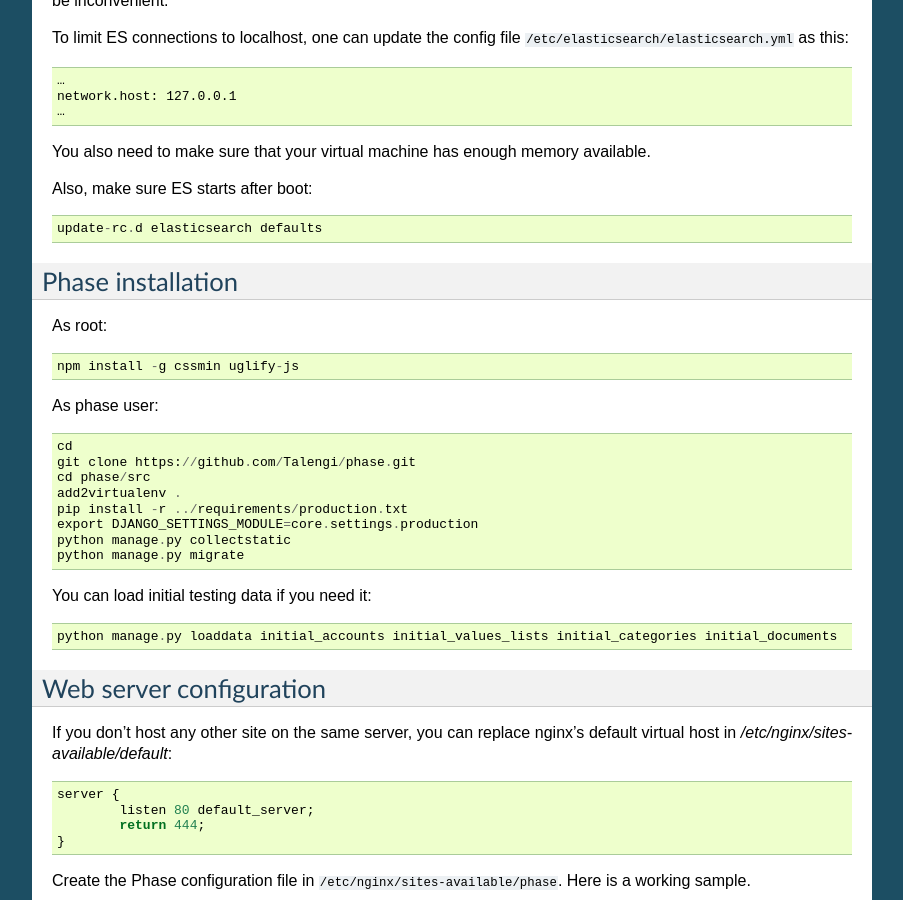
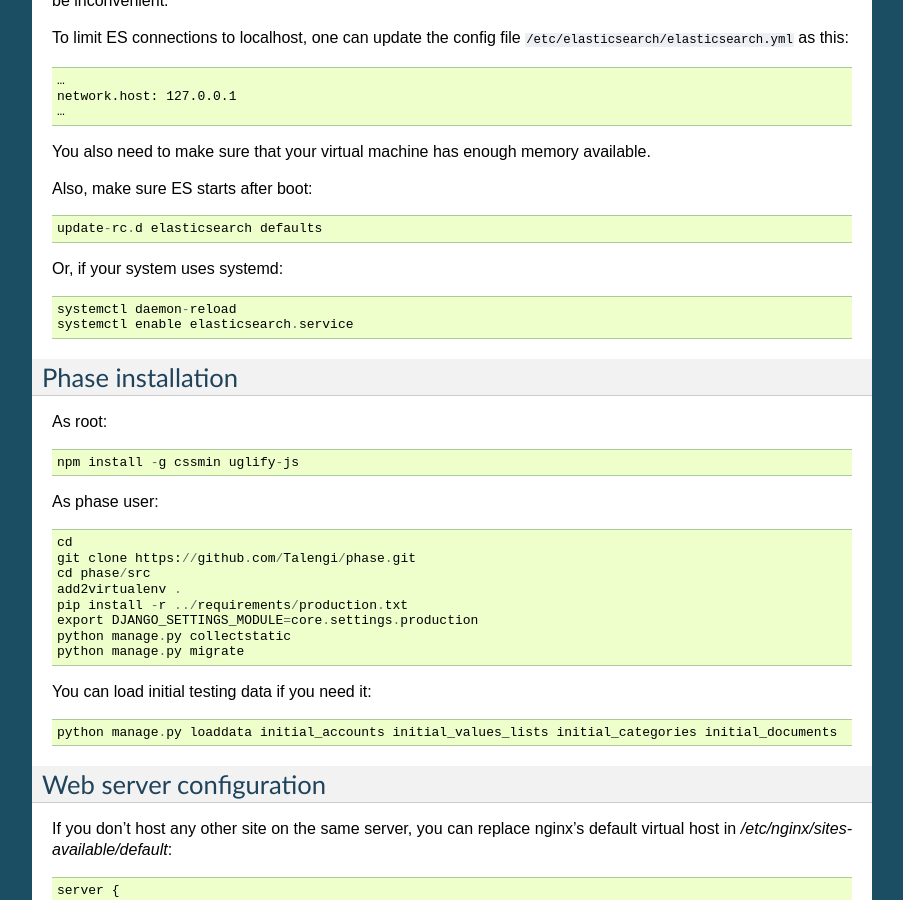
Before and after one commit to Talengi/phase, a Sphinx documentation site: the page built from docs/deployment.rst, in a window 1280 px wide and 900 px high, scrolled down 3396 px. Shown: the whole window, without its empty margins (198-1101 px from the left). Built offline with Sphinx 7.4.7, drawn with Linux system fonts in a browser that asks for light colours.

Commit message:
Update doc about es install w/ systemd

```diff
--- a/docs/deployment.rst
+++ b/docs/deployment.rst
@@ -212,6 +212,11 @@ Also, make sure ES starts after boot::
 
     update-rc.d elasticsearch defaults
 
+Or, if your system uses systemd::
+
+    systemctl daemon-reload
+    systemctl enable elasticsearch.service
+
 Phase installation
 ------------------
 
```
